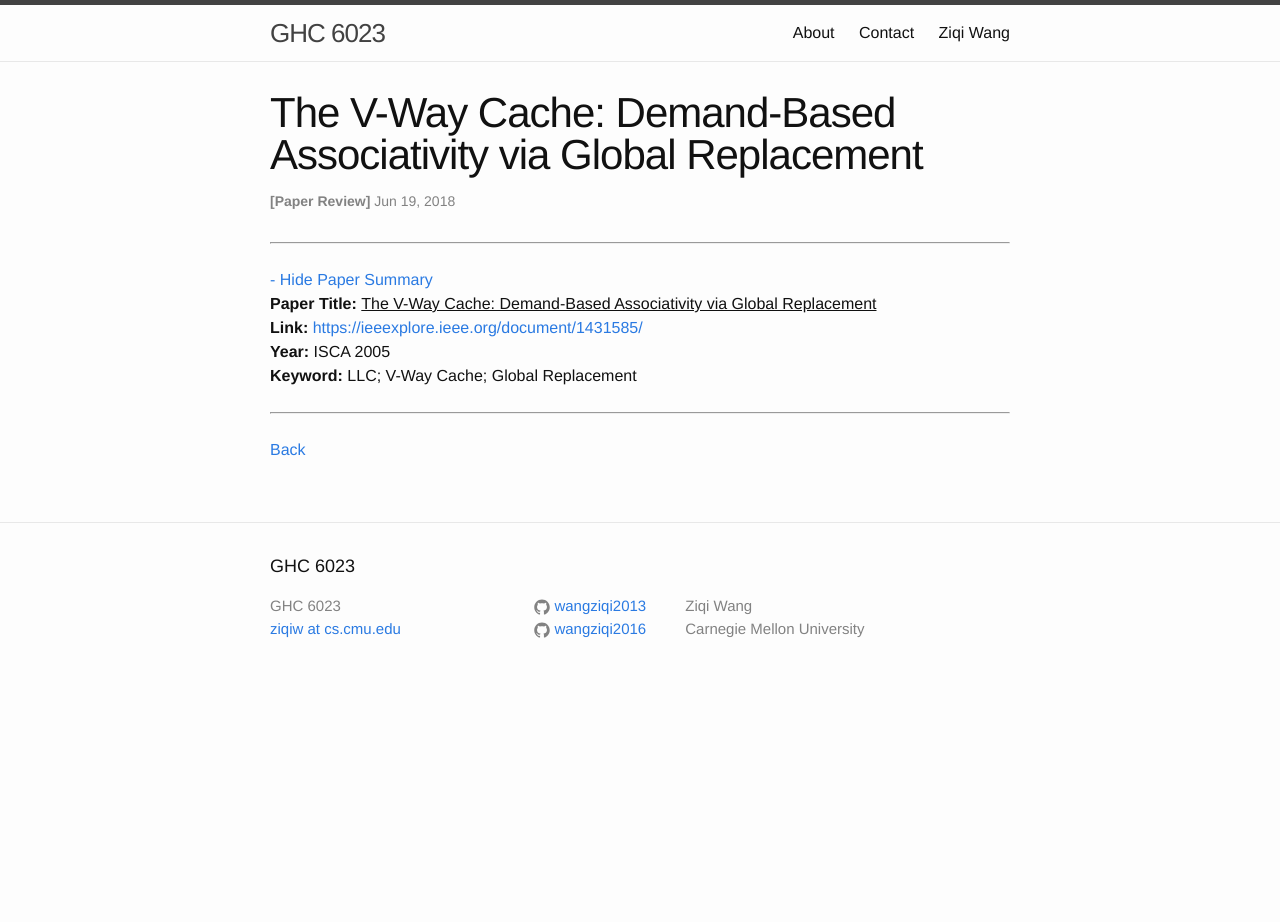
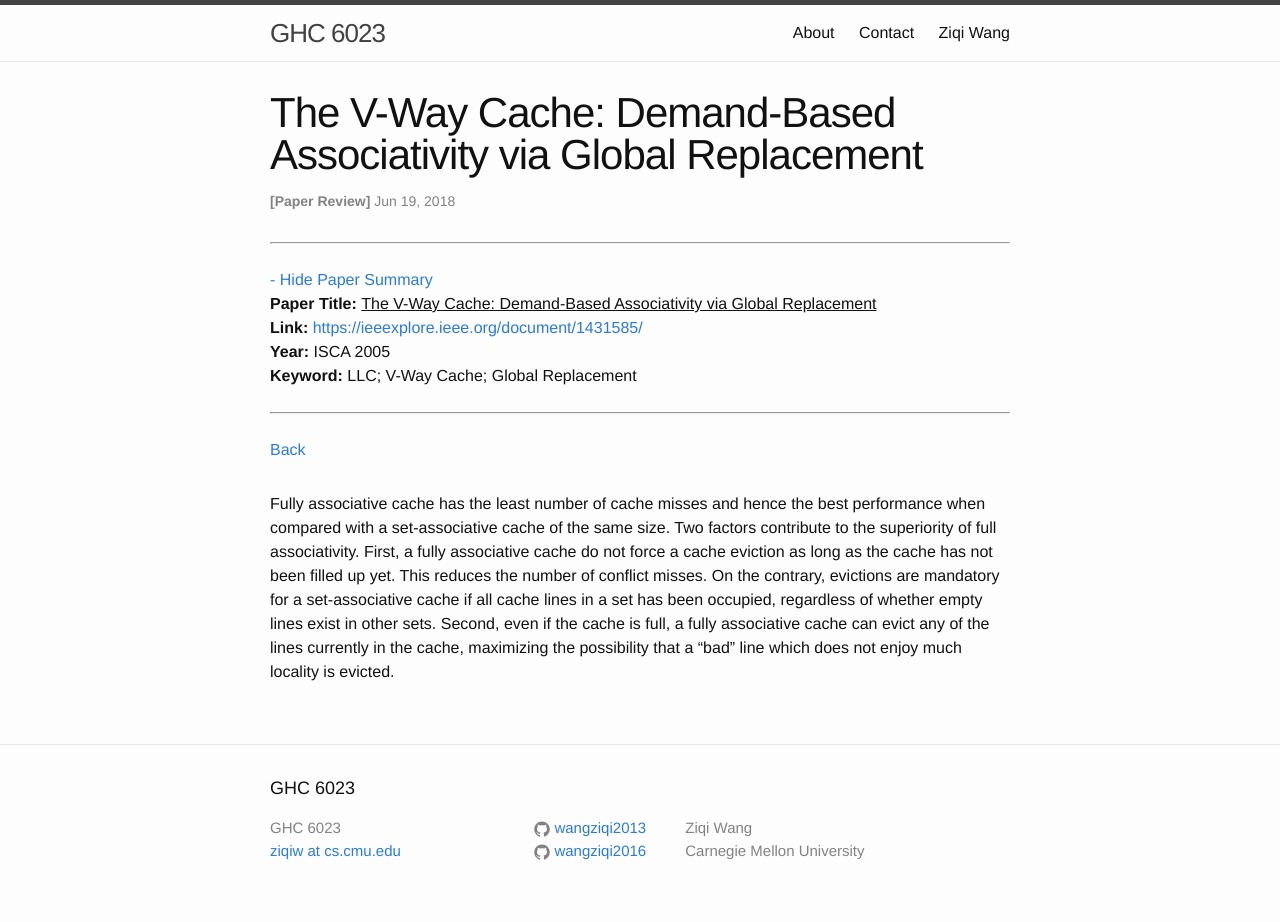
Before and after one commit to wangziqi2013/wangziqi2013.github.io, a Jekyll site: the page built from _posts/2018-06-18-v-way-cache.markdown, in a window 1280 px wide. Built offline with Jekyll 4.4.1, drawn with Linux system fonts in a browser that asks for light colours; before the commit the page ends 900 px from its top, so only the background shows below that.

Commit message:
Working on reasons

```diff
--- a/_posts/2018-06-18-v-way-cache.markdown
+++ b/_posts/2018-06-18-v-way-cache.markdown
@@ -12,3 +12,12 @@ htm_cd:
 htm_cr:
 version_mgmt:
 ---
+
+Fully associative cache has the least number of cache misses and hence the
+best performance when compared with a set-associative cache of the same size. Two factors
+contribute to the superiority of full associativity. First, a fully associative cache do not
+force a cache eviction as long as the cache has not been filled up yet. This reduces the
+number of conflict misses. On the contrary, evictions are mandatory for a set-associative cache if all cache lines
+in a set has been occupied, regardless of whether empty lines exist in other sets. Second, even if the
+cache is full, a fully associative cache can evict any of the lines currently in the cache, maximizing the
+possibility that a "bad" line which does not enjoy much locality is evicted.
```
